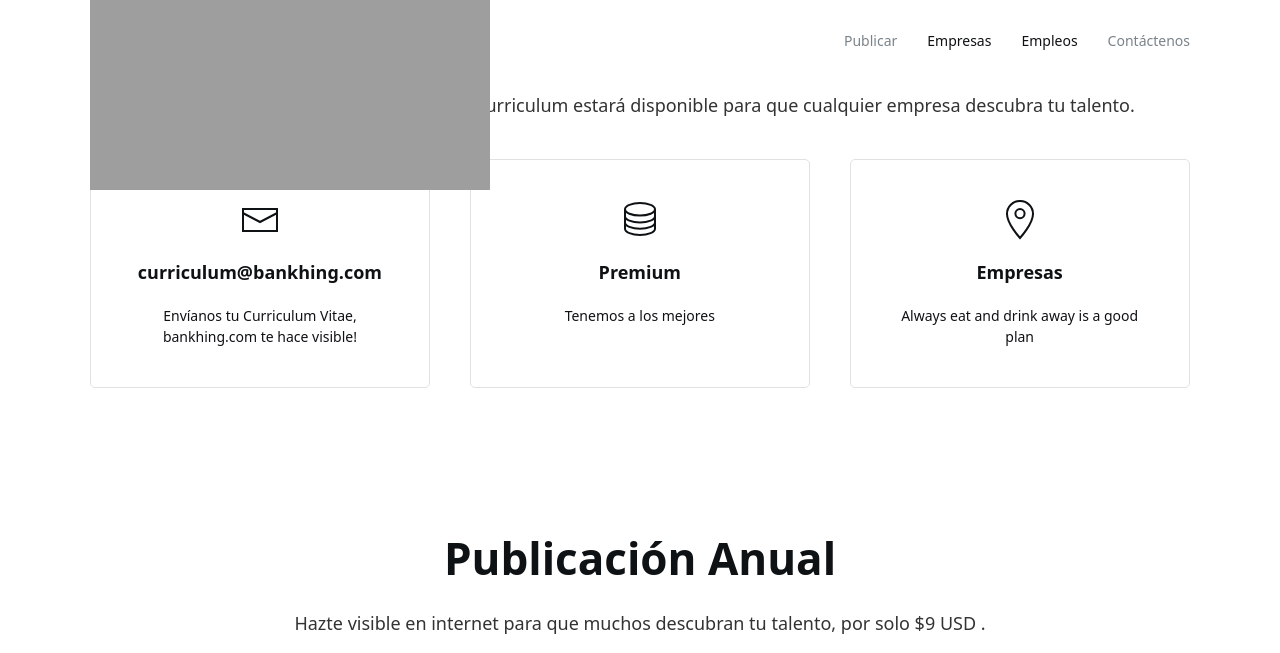
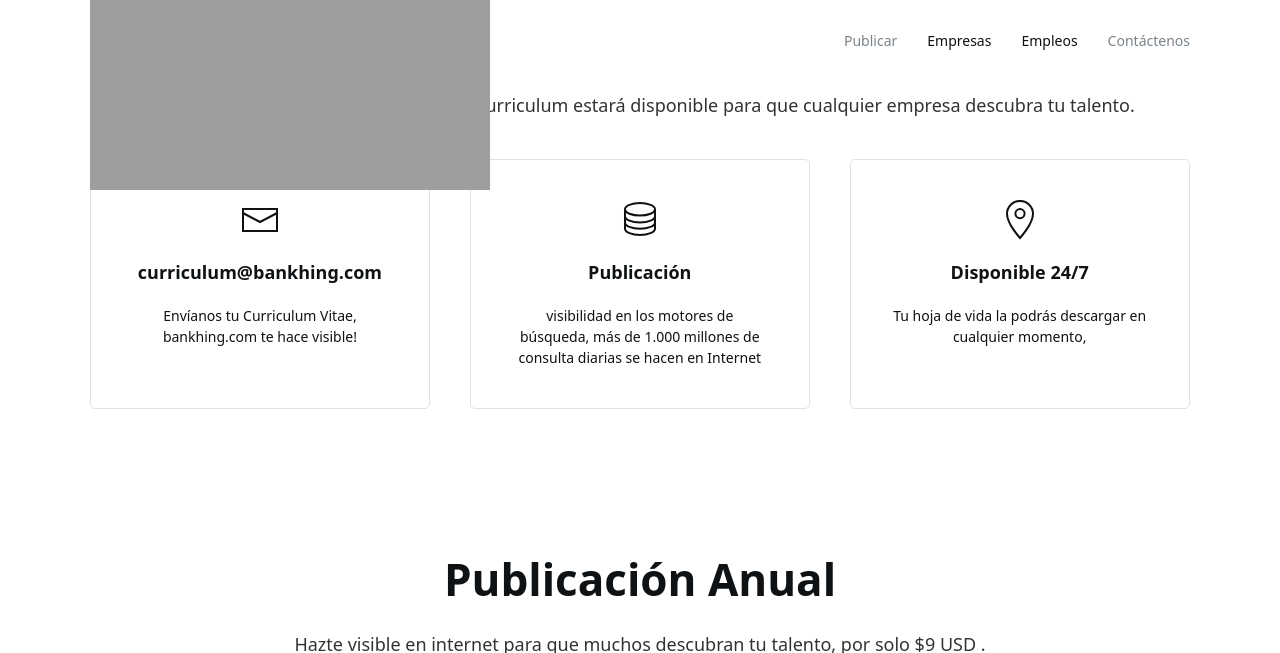
Before and after one commit to jelmii/jelmii.github.io, a Jekyll site: the page built from index.md, in a window 1280 px wide and 900 px high, scrolled down 688 px, cut to the strip 0-653 px from the top of the window. Built offline with Jekyll 4.4.1, drawn with Linux system fonts in a browser that asks for light colours.

Commit message:
Update navigation_home.yml

```diff
--- a/_data/navigation_home.yml
+++ b/_data/navigation_home.yml
@@ -5,12 +5,12 @@
   icon: mail
   doc: http://www.bankhing.com/
 
-- title: Premium
-  desc: Tenemos a los mejores
+- title: Publicación
+  desc: visibilidad en los motores de búsqueda, más de 1.000 millones de consulta diarias se hacen en Internet
   icon: database
   doc: /contact
 
-- title: Empresas
-  desc: Always eat and drink away is a good plan
+- title: Disponible 24/7
+  desc: Tu hoja de vida la podrás descargar en cualquier momento,
   icon: location
   doc: variables
```
